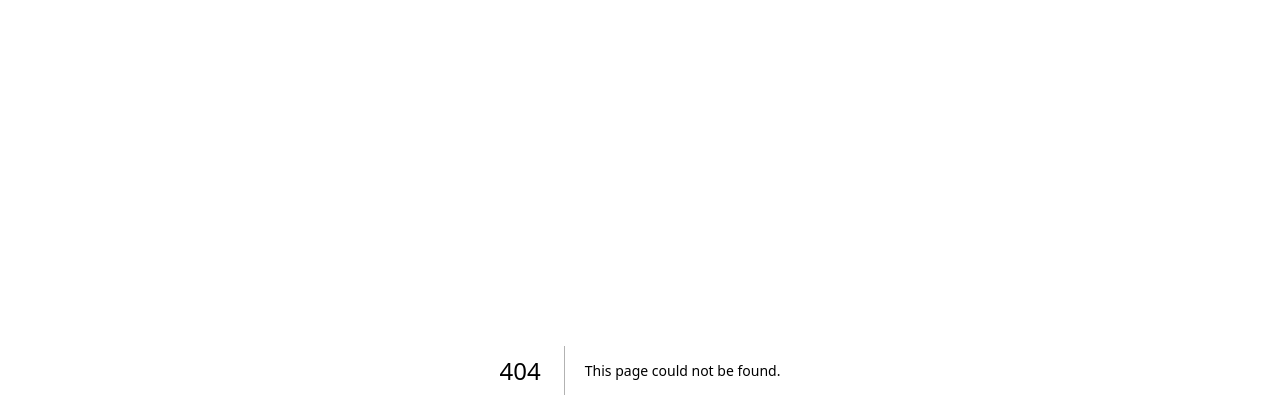
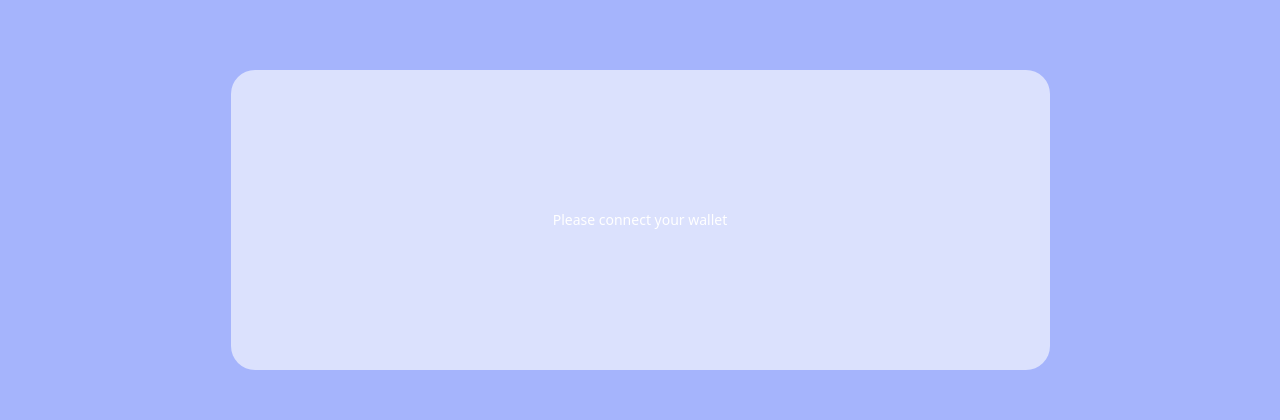
Before and after one commit to USNOOZEULOSE/LucidX, a Next.js app in the folder src/: page /NGO in a window 1280 px wide. Before the commit this address had no page. Shown: the part 350-770 px from the top of the page. Built offline with nearby package versions, Linux system fonts and the light colour scheme.

Commit message:
many stuff
Created display for wallet in a component

```diff
--- /dev/null
+++ b/src/app/NGO/page.jsx
@@ -0,0 +1,8 @@
+import WalletDisplay from "@/components/WalletDisplay";
+export default function donorPage() {
+  return (
+    <div>
+      <WalletDisplay />
+    </div>
+  );
+}
--- a/src/app/donor/page.jsx
+++ /dev/null
@@ -1,5 +0,0 @@
-
-
-export default function donorPage(){
-    return <div>hi</div>
-}
--- a/src/components/Homepage.jsx
+++ b/src/components/Homepage.jsx
@@ -1,6 +1,7 @@
 import { Button } from "flowbite-react";
 import { redirect } from "next/dist/server/api-utils";
 import React, { useState } from "react";
+import WalletDisplay from "./WalletDisplay";
 
 export const Homepage = () => {
   const [connecting, setConnecting] = useState(false);
@@ -8,22 +9,7 @@ export const Homepage = () => {
 
   return (
     <div className="flex flex-col gap-y-40">
-      {connecting ? (
-        <div>show wallet balance</div>
-      ) : (
-        <div className="bg-gradient-to-t from-indigo-300 to-indigo-300 w-full h-[500px] flex items-center justify-center">
-          <div className="w-[819px] h-[300px] bg-white bg-opacity-60 rounded-3xl flex items-center justify-center">
-            <Button
-              className="bg-transparent hover:"
-              onClick={() => {
-                setConnecting(true);
-              }}
-            >
-              Please connect your wallet
-            </Button>
-          </div>
-        </div>
-      )}
+      <WalletDisplay/>
       <div>
         <div className="flex flex-row">
           <div className="flex flex-col">
--- /dev/null
+++ b/src/components/WalletDisplay.jsx
@@ -0,0 +1,29 @@
+"use client";
+import { Chart } from "chart.js";
+import { useState } from "react";
+import { Button } from "flowbite-react";
+
+export default function WalletDisplay(){
+    const [connecting, setConnecting] = useState(false);
+    const projectChart = new Chart()
+    return (
+      <div>
+        {connecting ? (
+          <div>show wallet balance</div>
+        ) : (
+          <div className="bg-gradient-to-t from-indigo-300 to-indigo-300 w-full h-[500px] flex items-center justify-center">
+            <div className="w-[819px] h-[300px] bg-white bg-opacity-60 rounded-3xl flex items-center justify-center">
+              <Button
+                className="bg-transparent hover:"
+                onClick={() => {
+                  setConnecting(true);
+                }}
+              >
+                Please connect your wallet
+              </Button>
+            </div>
+          </div>
+        )}
+      </div>
+    );
+}
--- a/src/package.json
+++ b/src/package.json
@@ -10,6 +10,7 @@
   },
   "dependencies": {
     "autoprefixer": "^10.4.15",
+    "chart.js": "^4.4.0",
     "flowbite": "^1.8.1",
     "flowbite-react": "^0.6.0",
     "next": "13.4.19",
```
Also changed, not shown: src/app/NGO/[id]/page.jsx (renamed from src/app/donor/[id]/page.jsx), 1 other file (tests, documents, lock files or other folders).
